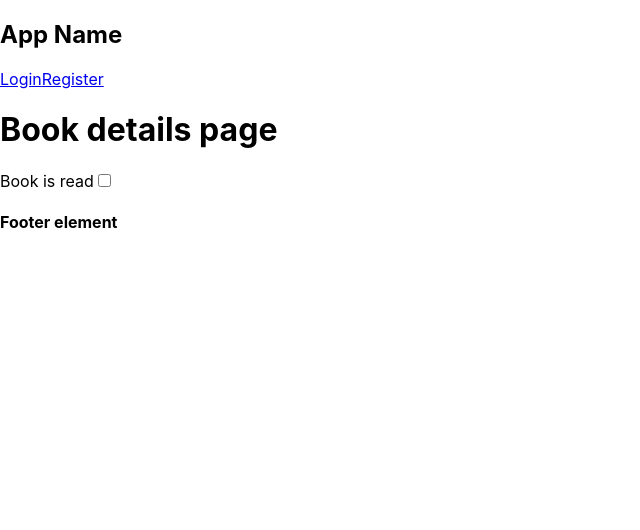
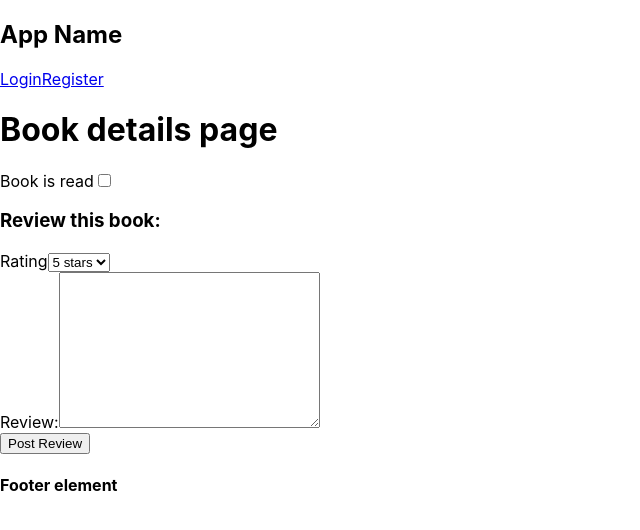
Before and after one commit to kmitova/django_react_project, a React (Create React App) app in the folder frontend/: page /book/1 in a window 1280 px wide. Shown: the top 530 px of the page, without its empty margins (0-640 px from the left). Built offline with nearby package versions, Linux system fonts and the light colour scheme; no server answers.

Commit message:
add a review on the frontend

```diff
--- a/frontend/src/components/BookDetails.js
+++ b/frontend/src/components/BookDetails.js
@@ -8,6 +8,10 @@ import {URL} from "../utils/url";
 const BookDetails = () => {
     const {id} = useParams()
     const [book, setBook] = useState([]);
+    const [bookIsRead, setBooksIsRead] = useState(false)
+
+    const [content, setContent] = useState('')
+    const [rating, setRating] = useState('')
 
     useEffect(() => {
     const fetchBook = async () => {
@@ -29,7 +33,7 @@ const BookDetails = () => {
         .catch(console.error);
   }, [id]);
 
-        const [bookIsRead, setBooksIsRead] = useState(false)
+
 
 
     const changeStatus = async (e, book) => {
@@ -60,6 +64,36 @@ const BookDetails = () => {
 
     }
 
+    const handleSubmit = async (e) => {
+            e.preventDefault()
+
+        let token = getAccessToken();
+        let data = {
+            rating: rating,
+            content: content,
+            book: book.id
+
+        }
+
+        console.log(data)
+        await axios.post(`${URL}api_books/add_review/`,
+            data, {
+                headers: {
+                    'Accept': 'application/json',
+                    'Content-Type': 'application/json',
+                    'Authorization': `Bearer ${token}`
+                }
+            })
+            .then((result) => {
+                // console.log(category)
+                console.log(result.data);
+            })
+            .catch((error) => {
+                // console.log(category)
+                console.log(error);
+            })
+    }
+
     return (
         <div>
             <h1>Book details page</h1>
@@ -72,6 +106,25 @@ const BookDetails = () => {
                            onChange={(e) => changeStatus(e, book)}/> :
                     <input type="checkbox" name="is_read" onChange={(e) => changeStatus(e, book)}/>}
             </form>
+            <form action="" onSubmit={handleSubmit}>
+                <h3>Review this book:</h3>
+                <div>
+                    <label htmlFor="">Rating</label>
+                    <select name="" id="" value={rating} onChange={(e) => setRating(e.target.value)}>
+                          <option value="5">5 stars</option>
+                            <option value="4">4 stars</option>
+                            <option value="3">3 stars</option>
+                            <option value="2">2 stars</option>
+                            <option value="1">1 star</option>
+                    </select>
+                </div>
+                <div>
+                    <label htmlFor="">Review:</label>
+                    <textarea name="" id="" cols="30" rows="10" value={content} onChange={(e) => setContent(e.target.value)}></textarea>
+                </div>
+                <button>Post Review</button>
+            </form>
+            {/* show other review if any */}
         </div>
 
     )
```
Also changed, not shown: 1 other file (tests, documents, lock files or other folders).
